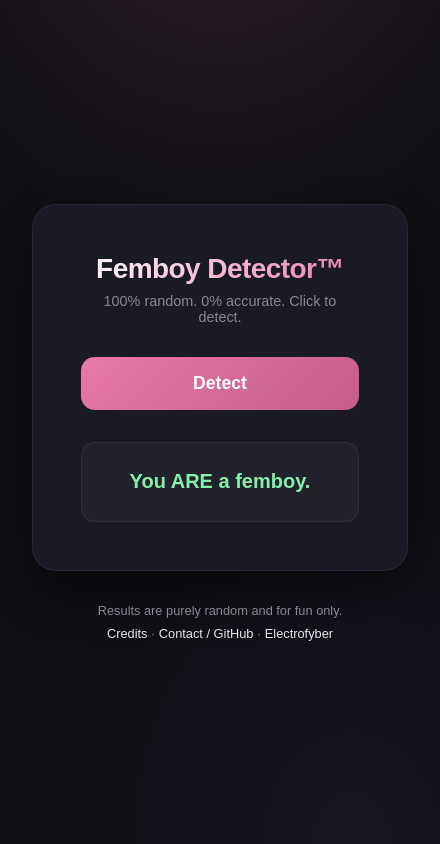
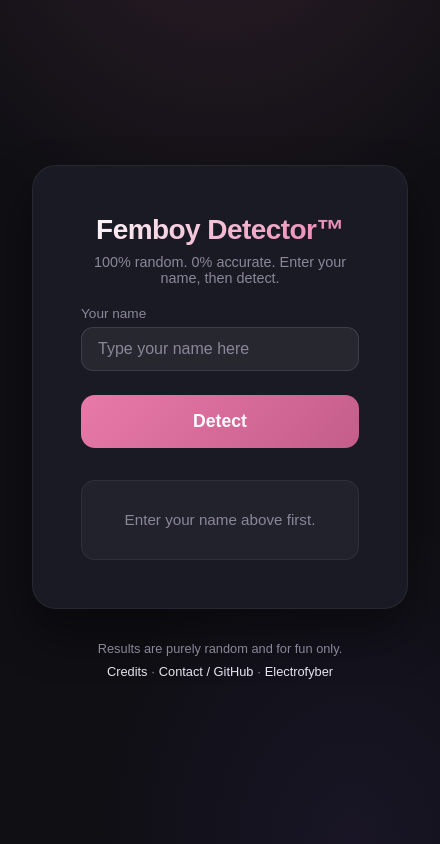
Before and after one commit to electrofyber/Femboy-Detector, an Electron app: page index.html in a window 440 px wide. Both pictures are taken after a click on the button "Detect". Drawn offline with Linux system fonts and the light colour scheme.

Commit message:
Add name input and personalize detection
Introduce a name input and label to the UI, update subtitle text, and adjust spacing. Renderer logic now requires a name to run detection (shows an empty state message if none), switches from static message arrays to template functions that inject the provided name into responses, and preserves the random verdict. Add styles for the new label and input (including focus/placeholder styling) and reduce the subtitle bottom margin for better layout.

```diff
--- a/index.html
+++ b/index.html
@@ -13,7 +13,10 @@
 <body>
   <main>
     <h1>Femboy Detector™</h1>
-    <p class="subtitle">100% random. 0% accurate. Click to detect.</p>
+    <p class="subtitle">100% random. 0% accurate. Enter your name, then detect.</p>
+
+    <label for="nameInput" class="name-label">Your name</label>
+    <input type="text" id="nameInput" class="name-input" placeholder="Type your name here" maxlength="32" autocomplete="off">
 
     <button type="button" class="detect-btn" id="detectBtn">Detect</button>
 
--- a/renderer.js
+++ b/renderer.js
@@ -1,19 +1,20 @@
 const detectBtn = document.getElementById('detectBtn');
+const nameInput = document.getElementById('nameInput');
 const resultBox = document.getElementById('resultBox');
 const resultText = document.getElementById('resultText');
 
-const yesMessages = [
-  'You ARE a femboy.',
-  'Femboy detected. ✓',
-  'Verdict: Femboy.',
-  "Yes. You're a femboy.",
+const yesTemplates = [
+  (name) => `${name}, you ARE a femboy.`,
+  (name) => `Femboy detected: ${name}. ✓`,
+  (name) => `Verdict: ${name} is a femboy.`,
+  (name) => `Yes. ${name}, you're a femboy.`,
 ];
 
-const noMessages = [
-  'You are NOT a femboy.',
-  'No femboy detected.',
-  'Verdict: Not a femboy.',
-  'Nope. Not a femboy.',
+const noTemplates = [
+  (name) => `${name}, you are NOT a femboy.`,
+  (name) => `No femboy detected (${name}).`,
+  (name) => `Verdict: ${name} is not a femboy.`,
+  (name) => `Nope. ${name} is not a femboy.`,
 ];
 
 function getRandomItem(arr) {
@@ -24,8 +25,20 @@ const GITHUB_URL = 'https://github.com/electrofyber/Femboy-Detector';
 const ELECTROFYBER_URL = 'https://electrofyber.cfd';
 
 detectBtn.addEventListener('click', () => {
+  const rawName = nameInput ? nameInput.value.trim() : '';
+  const name = rawName || 'You';
+
+  if (!rawName) {
+    resultBox.classList.remove('empty', 'yes', 'no');
+    resultBox.classList.add('empty');
+    resultText.textContent = 'Enter your name above first.';
+    resultText.className = '';
+    return;
+  }
+
   const isFemboy = Math.random() >= 0.5;
-  const message = isFemboy ? getRandomItem(yesMessages) : getRandomItem(noMessages);
+  const template = isFemboy ? getRandomItem(yesTemplates) : getRandomItem(noTemplates);
+  const message = template(name);
 
   resultBox.classList.remove('empty', 'yes', 'no');
   resultBox.classList.add(isFemboy ? 'yes' : 'no');
--- a/styles.css
+++ b/styles.css
@@ -53,7 +53,37 @@ h1 {
 .subtitle {
   font-size: 0.9rem;
   color: var(--muted);
-  margin-bottom: 2rem;
+  margin-bottom: 1.25rem;
+}
+
+.name-label {
+  display: block;
+  font-size: 0.85rem;
+  color: var(--muted);
+  margin-bottom: 0.35rem;
+  text-align: left;
+}
+
+.name-input {
+  width: 100%;
+  padding: 0.75rem 1rem;
+  font-family: inherit;
+  font-size: 1rem;
+  color: var(--text);
+  background: rgba(255, 255, 255, 0.06);
+  border: 1px solid rgba(255, 255, 255, 0.1);
+  border-radius: 12px;
+  margin-bottom: 1.5rem;
+  outline: none;
+  transition: border-color 0.2s ease;
+}
+
+.name-input::placeholder {
+  color: var(--muted);
+}
+
+.name-input:focus {
+  border-color: var(--accent);
 }
 
 .detect-btn {
```
